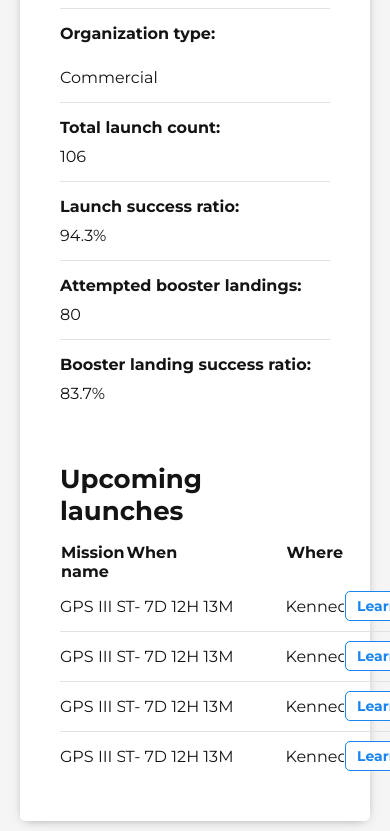
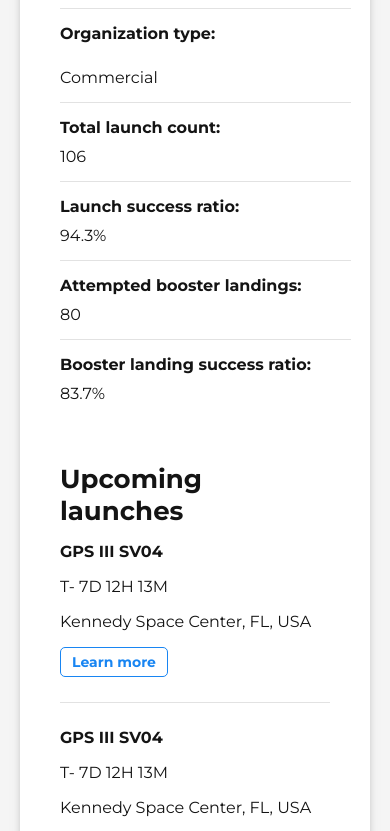
Before and after one commit to Channeas/launchinfo, a Vue app: page /agencies/123 in a window 390 px wide. Shown: the part 1480-2311 px from the top of the page. Built offline with nearby package versions, Linux system fonts and the light colour scheme.

Commit message:
made the specific launch list responsive

```diff
--- a/src/components/DetailsSection.vue
+++ b/src/components/DetailsSection.vue
@@ -87,7 +87,7 @@
     }
 }
 
-@media (max-width: 550px) {
+@media (max-width: 650px) {
     .detailsList {
         grid-template-columns: 1fr;
     }
--- a/src/components/ListItem.vue
+++ b/src/components/ListItem.vue
@@ -39,7 +39,6 @@
 <style>
 td {
     white-space: nowrap;
-    overflow: hidden;
 }
 
 .buttonColumn {
--- a/src/views/Agency.vue
+++ b/src/views/Agency.vue
@@ -72,4 +72,39 @@
 .launchList {
     grid-template-columns: 1fr 160px 1fr 120px;
 }
+
+/* List responsiveness */
+@media (max-width: 1050px) {
+    .launchList {
+        grid-template-columns: 1fr !important;
+    }
+
+    .launchList thead {
+        display: none;
+    }
+
+    .launchList tr td {
+        border-bottom: 0px;
+        padding: 8px 0;
+    }
+
+    .launchList tr td:last-of-type {
+        border-bottom: 1px solid #e2e2e2;
+        padding-bottom: 25px;
+    }
+
+    .launchList tr td:first-of-type {
+        font-weight: bold;
+        padding-top: 25px;
+    }
+
+    .launchList tr:first-of-type td:first-of-type {
+        padding-top: 0;
+    }
+
+    .launchList tr:last-of-type td:last-of-type {
+        padding-bottom: 0;
+        border-bottom: 0;
+    }
+}
 </style>
--- a/src/views/Rocket.vue
+++ b/src/views/Rocket.vue
@@ -72,4 +72,39 @@
 .launchList {
     grid-template-columns: 1fr 160px 1fr 120px;
 }
+
+/* List responsiveness */
+@media (max-width: 1050px) {
+    .launchList {
+        grid-template-columns: 1fr !important;
+    }
+
+    .launchList thead {
+        display: none;
+    }
+
+    .launchList tr td {
+        border-bottom: 0px;
+        padding: 8px 0;
+    }
+
+    .launchList tr td:last-of-type {
+        border-bottom: 1px solid #e2e2e2;
+        padding-bottom: 25px;
+    }
+
+    .launchList tr td:first-of-type {
+        font-weight: bold;
+        padding-top: 25px;
+    }
+
+    .launchList tr:first-of-type td:first-of-type {
+        padding-top: 0;
+    }
+
+    .launchList tr:last-of-type td:last-of-type {
+        padding-bottom: 0;
+        border-bottom: 0;
+    }
+}
 </style>
```
